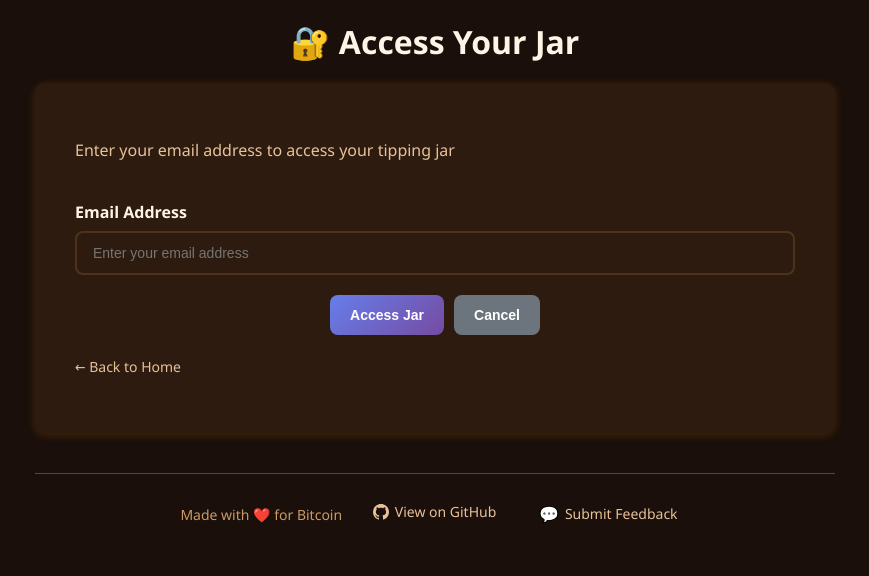
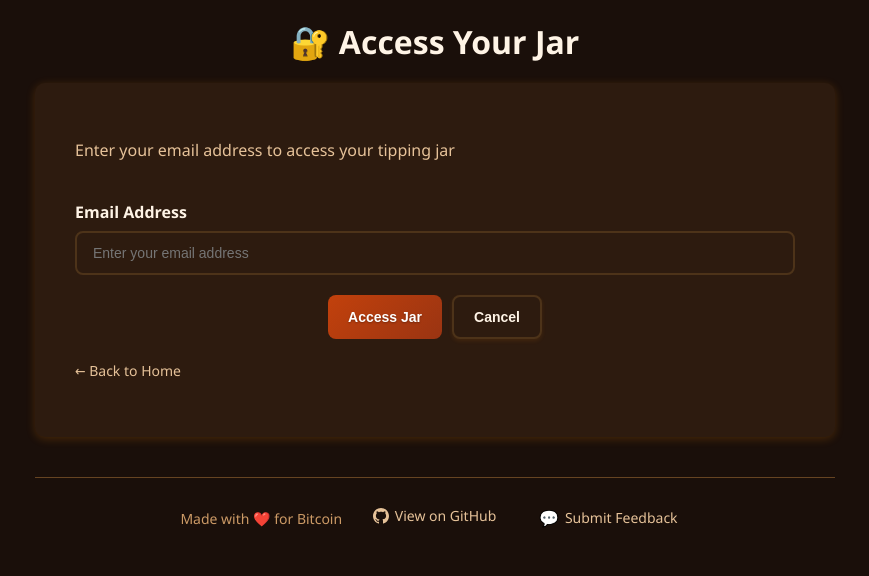
Before and after one commit to RuneStone0/BitcoinTipping, a Flask app: page /login in a window 1280 px wide. Shown: the top 576 px of the page, without its empty margins (205-1074 px from the left). Run offline with Flask 3, Linux system fonts and the light colour scheme.

Commit message:
Update README. Adjust Bitcoin color scheme, and hide QR code details.

```diff
--- a/templates/base.html
+++ b/templates/base.html
@@ -26,9 +26,9 @@
             --warning-border: #ffc107;
             --error-bg: #f8d7da;
             --error-border: #dc3545;
-            --bitcoin-orange: #f7931a;
-            --bitcoin-orange-light: #ffb84d;
-            --bitcoin-orange-dark: #e6820a;
+            --bitcoin-orange: #c2410c;
+            --bitcoin-orange-light: #ea580c;
+            --bitcoin-orange-dark: #9a3412;
         }
 
         @media (prefers-color-scheme: dark) {
@@ -80,9 +80,9 @@
             --warning-border: #ffc107;
             --error-bg: #4d1a1a;
             --error-border: #dc3545;
-            --bitcoin-orange: #f7931a;
-            --bitcoin-orange-light: #ffb84d;
-            --bitcoin-orange-dark: #e6820a;
+            --bitcoin-orange: #c2410c;
+            --bitcoin-orange-light: #ea580c;
+            --bitcoin-orange-dark: #9a3412;
         }
 
         [data-theme="light"] {
@@ -197,21 +201,28 @@
         .btn-primary {
             background: linear-gradient(135deg, var(--bitcoin-orange) 0%, var(--bitcoin-orange-dark) 100%);
             color: white;
+            font-weight: 700;
+            text-shadow: 0 1px 2px rgba(0, 0, 0, 0.3);
         }
 
         .btn-primary:hover {
             transform: translateY(-1px);
-            box-shadow: 0 4px 12px rgba(247, 147, 26, 0.3);
+            box-shadow: 0 4px 12px rgba(194, 65, 12, 0.3);
         }
 
         .btn-secondary {
-            background: #6c757d;
-            color: white;
+            background: var(--bg-secondary);
+            color: var(--text-primary);
+            border: 2px solid var(--border-color);
+            box-shadow: 0 2px 4px var(--shadow-light);
         }
 
         .btn-secondary:hover {
-            background: #5a6268;
-            transform: translateY(-1px);
+            background: var(--bg-tertiary);
+            border-color: var(--bitcoin-orange);
+            color: var(--bitcoin-orange);
+            transform: translateY(-2px);
+            box-shadow: 0 4px 12px var(--shadow);
         }
 
         .btn-success {
--- a/templates/login.html
+++ b/templates/login.html
@@ -52,20 +52,25 @@
             text-align: center;
         }
         .btn-primary {
-            background: linear-gradient(135deg, #667eea 0%, #764ba2 100%);
+            background: linear-gradient(135deg, var(--bitcoin-orange) 0%, var(--bitcoin-orange-dark) 100%);
             color: white;
         }
         .btn-primary:hover {
             transform: translateY(-1px);
-            box-shadow: 0 4px 12px rgba(102, 126, 234, 0.3);
+            box-shadow: 0 4px 12px rgba(194, 65, 12, 0.3);
         }
         .btn-secondary {
-            background: #6c757d;
-            color: white;
+            background: var(--bg-secondary);
+            color: var(--text-primary);
+            border: 2px solid var(--border-color);
+            box-shadow: 0 2px 4px var(--shadow-light);
         }
         .btn-secondary:hover {
-            background: #5a6268;
-            transform: translateY(-1px);
+            background: var(--bg-tertiary);
+            border-color: var(--bitcoin-orange);
+            color: var(--bitcoin-orange);
+            transform: translateY(-2px);
+            box-shadow: 0 4px 12px var(--shadow);
         }
         .error-message {
             color: var(--error-border);
--- a/templates/public_jar.html
+++ b/templates/public_jar.html
@@ -159,6 +159,7 @@
             transition: all 0.3s ease;
             opacity: 0.8;
             position: relative;
+            display: none; /* Hide the raw QR code details */
         }
         .payment-address::after {
             content: '📋';
```
Also changed, not shown: other parts of templates/base.html (+14 -10 lines), templates/index.html (+10 -9 lines), README.md.
